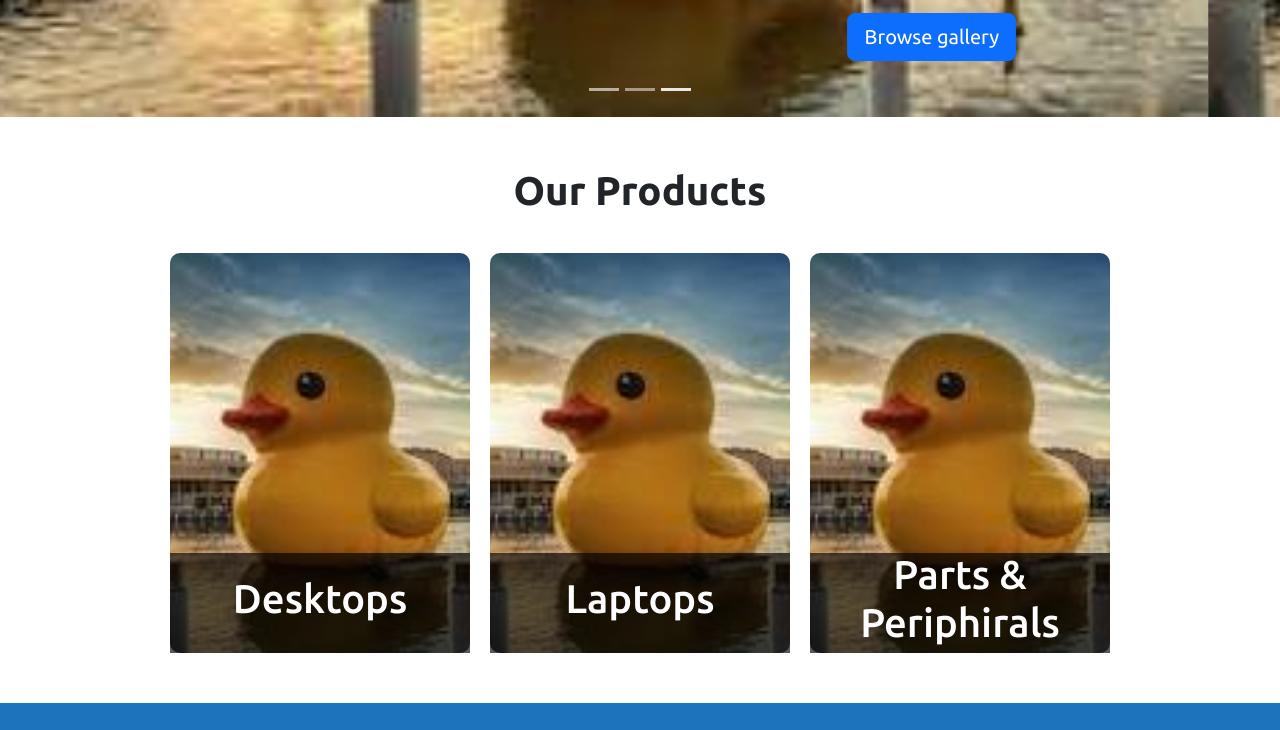
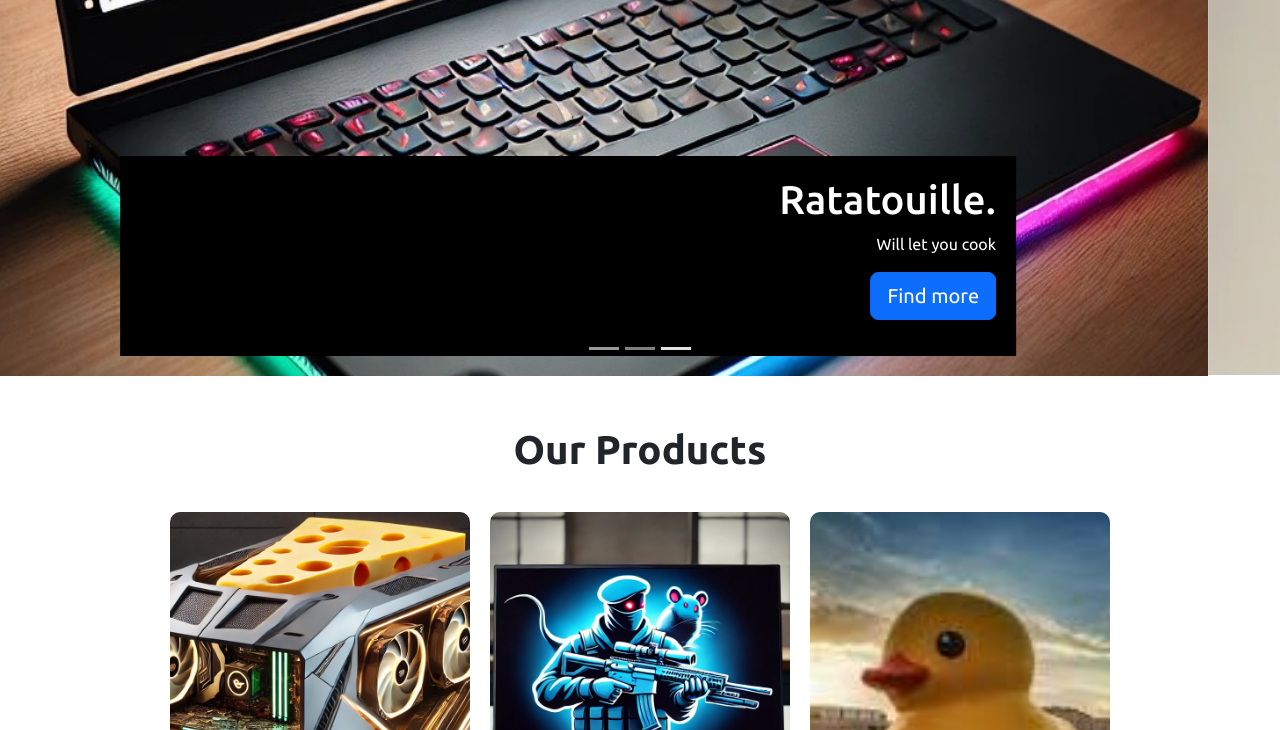
Before and after one commit to JohnTan12345/RatTechnologiesWebsite, a plain HTML site: page index.html in a window 1280 px wide. Shown: the part 695-1425 px from the top of the page. Drawn offline with nearby package versions, Linux system fonts and the light colour scheme.

Commit message:
added images into carousel and updated readme.md

```diff
--- a/css/main.css
+++ b/css/main.css
@@ -178,6 +178,10 @@ footer > div {
     width: 100%;
     height: 40%;
 }
+.carousel-caption {
+    background-color: black;
+    padding: 20px;
+}
 
 /* home navigation */
 
@@ -206,11 +210,24 @@ footer > div {
     display: flex;
     justify-content: center;
     align-items: end;
+    background-repeat: no-repeat;
+    border-radius: 10px;
+}
+
+#desktops-home-nav {
+    background-image: url("../img/Cheese Racer.jpg");
+    background-size: 150%;
+    background-position: 60%;
+}
+#laptops-home-nav {
+    background-image: url("../img/Blue Sniper.jpg");
+    background-size: 150%;
+    background-position: 45%;
+}
+#parts-home-nav {
     background-image: url("../img/placeholder.jpeg");
-    background-repeat: no-repeat;
     background-size: 250%;
     background-position: 60%;
-    border-radius: 10px;
 }
 
 .home-nav-name {
--- a/index.html
+++ b/index.html
@@ -27,32 +27,32 @@
             </div>
             <div class="carousel-inner">
               <div class="carousel-item">
-                <img class="carousel-img" src="img/placeholder.jpeg">
+                <img class="carousel-img" src="img/Promotion 1.jpg">
                 <div class="container">
                   <div class="carousel-caption text-start">
-                    <h1>Example headline.</h1>
-                    <p class="opacity-75">Some representative placeholder content for the first slide of the carousel.</p>
-                    <p><a class="btn btn-lg btn-primary" href="#">Sign up today</a></p>
+                    <h1>Cheese Power</h1>
+                    <p class="opacity-75">Lightning fast speed with good value for money</p>
+                    <p><a class="btn btn-lg btn-primary" href="desktops.html">Find more</a></p>
                   </div>
                 </div>
               </div>
               <div class="carousel-item">
-                <img class="carousel-img" src="img/placeholder.jpeg">
+                <img class="carousel-img" src="img/Promotion 2.jpg">
                 <div class="container">
                   <div class="carousel-caption">
-                    <h1>Another example headline.</h1>
-                    <p>Some representative placeholder content for the second slide of the carousel.</p>
-                    <p><a class="btn btn-lg btn-primary" href="#">Learn more</a></p>
+                    <h1>Cheese Racer</h1>
+                    <p>With an RTX 4060, it will punch through any game</p>
+                    <p><a class="btn btn-lg btn-primary" href="desktops.html">Find more</a></p>
                   </div>
                 </div>
               </div>
               <div class="carousel-item active">
-                <img class="carousel-img" src="img/placeholder.jpeg">
+                <img class="carousel-img" src="img/Promotion 3.jpg">
                 <div class="container">
                   <div class="carousel-caption text-end">
-                    <h1>One more for good measure.</h1>
-                    <p>Some representative placeholder content for the third slide of this carousel.</p>
-                    <p><a class="btn btn-lg btn-primary" href="#">Browse gallery</a></p>
+                    <h1>Ratatouille.</h1>
+                    <p>Will let you cook</p>
+                    <p><a class="btn btn-lg btn-primary" href="laptops.html">Find more</a></p>
                   </div>
                 </div>
               </div>
@@ -72,17 +72,17 @@
           <div id="home-navigation">
             <h1 class="ubuntu-bold"> Our Products </h1>
             <div id="home-nav-options">
-                <a href="desktops.html"><div class="home-nav-option">
+                <a href="desktops.html"><div class="home-nav-option" id="desktops-home-nav">
                     <div class="home-nav-name">
                         <h1 class="ubuntu-medium">Desktops</h1>
                     </div>
                 </div></a>
-                <a href="laptops.html"><div class="home-nav-option">
+                <a href="laptops.html"><div class="home-nav-option" id="laptops-home-nav">
                     <div class="home-nav-name">
                         <h1 class="ubuntu-medium">Laptops</h1>
                     </div>
                 </div></a>
-                <a href="parts"><div class="home-nav-option">
+                <a href="parts.html"><div class="home-nav-option" id="parts-home-nav">
                     <div class="home-nav-name">
                         <h1 class="ubuntu-medium">Parts & Periphirals</h1>
                     </div>
```
Also changed, not shown: img/Promotion 1.jpg (added), img/Promotion 2.jpg (added), img/Promotion 3.jpg (added), 2 other files.
